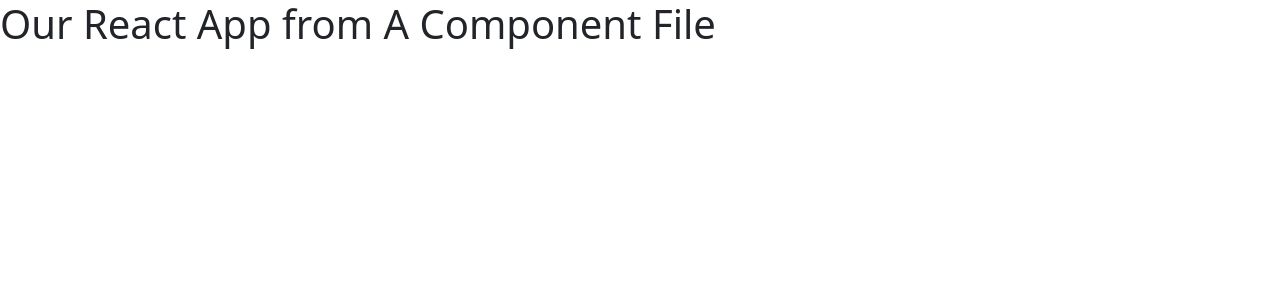
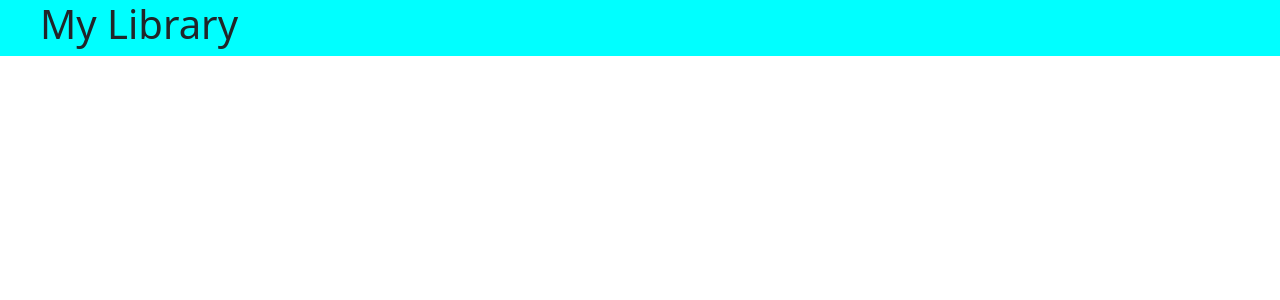
Before and after one commit to Matt-T977/Book-Library-First-React-App, a React (Create React App) app: page / in a window 1280 px wide. Shown: the top 300 px of the page. Built offline with nearby package versions, Linux system fonts and the light colour scheme.

Commit message:
Title Bar Component / Bootstrap Install
Title Bar Component / Bootstrap Install

```diff
--- /dev/null
+++ b/src/components/App.css
@@ -0,0 +1,17 @@
+.col-align {
+    text-align: center;
+}
+
+.center {
+    margin: 0;
+    position: absolute;
+    top: 50%;
+    left: 50%;
+    -ms-transform: translate(-50%, -50%);
+    transform: translate(-50%,-50%);
+}
+
+
+.row-space {
+    margin-bottom: 2em;
+}
--- a/src/components/App.jsx
+++ b/src/components/App.jsx
@@ -1,4 +1,7 @@
 import React, { Component } from 'react';
+import './App.css';
+import TitleBar from './TitleBar/TitleBar';
+
 
 class App extends Component {
     constructor(props){
@@ -8,9 +11,12 @@
 
     render() {
         return (
-            <h1>Our React App from A Component File</h1>
+            <div className='container-fluid'>
+                <TitleBar />
+            </div>
         )
     }
 }
 
+
 export default App;
--- /dev/null
+++ b/src/components/TitleBar/TitleBar.css
@@ -0,0 +1,9 @@
+.titlebar-nav {
+    background-color: aqua;
+    width: 100%;
+}
+
+h1 {
+    padding-bottom: 0.2em;
+    padding-left: 1em;
+}
--- /dev/null
+++ b/src/components/TitleBar/TitleBar.jsx
@@ -0,0 +1,18 @@
+import React from 'react';
+import './TitleBar.css';
+
+
+function TitleBar(props){
+    return (
+        <div className='row row-space'>
+            <div className='col-md-12' style={{padding: 0}}>
+                <div className='titlebar-nav'>
+                    <h1>My Library</h1>
+                </div>
+            </div>
+        </div>
+    )
+}
+
+
+export default TitleBar;
```
